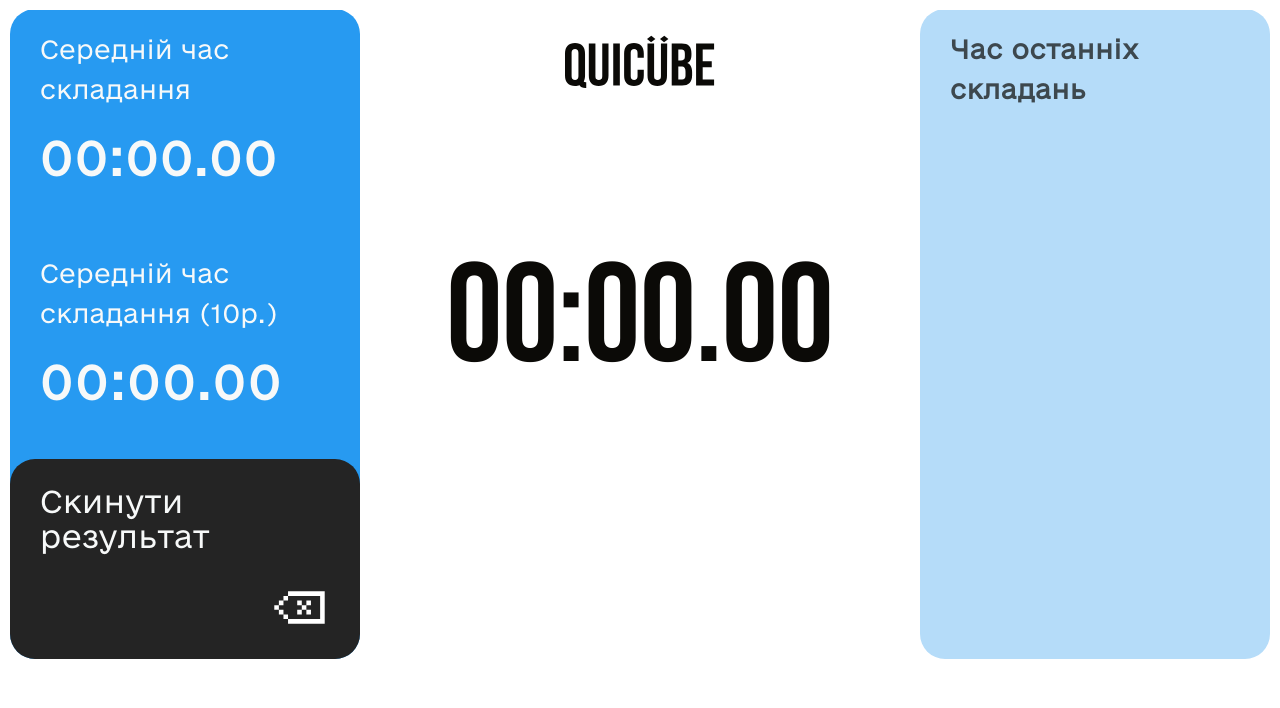
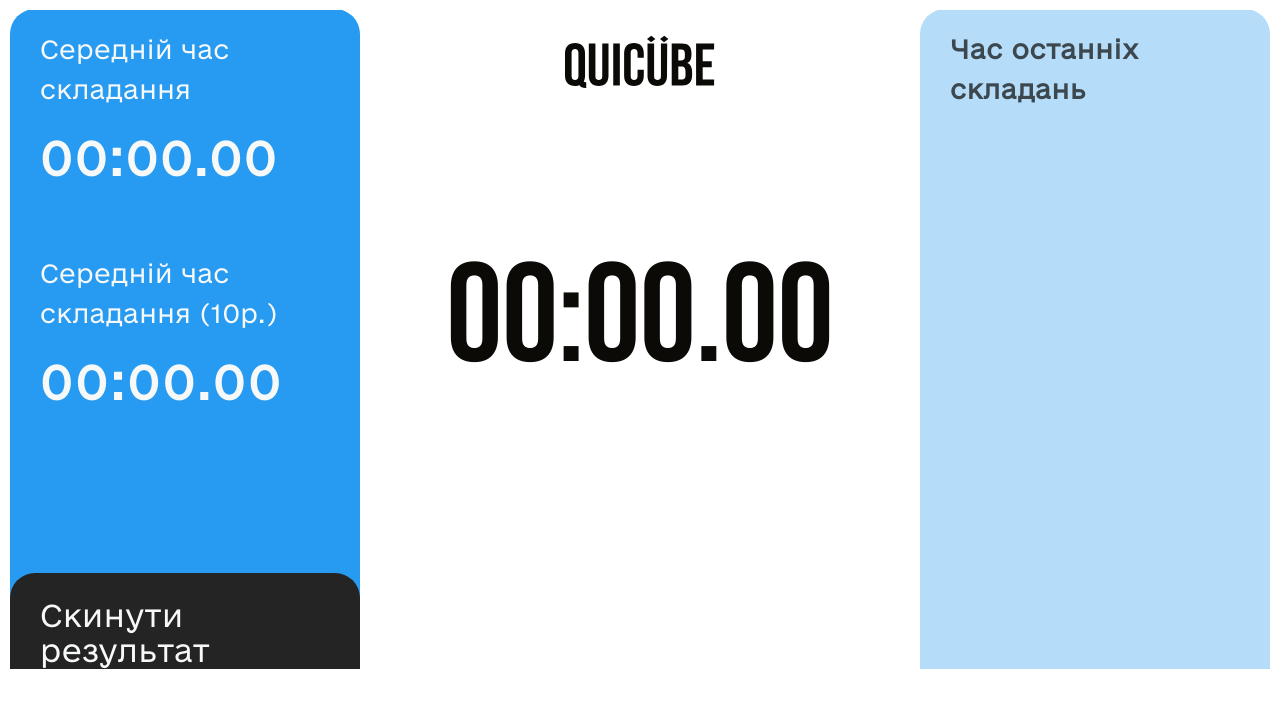
Before and after one commit to Sviatyc/quicube, a React (Vite) app: page / in a window 1280 px wide. Shown: the top 708 px of the page. Built offline with nearby package versions, Linux system fonts and the light colour scheme.

Commit message:
redid design css

```diff
--- a/src/components/Design/design.css
+++ b/src/components/Design/design.css
@@ -1,8 +1,13 @@
+body{
+  overflow-y: hidden;
+}
+
 .wrapper {
   padding: 0 10px;
   margin-top: 10px;
   overflow-y: hidden;
 }
+
 
 .logo__block {
   width: 150px;
@@ -23,7 +28,7 @@
 
 .middle__times__table {
   width: 486px;
-  height: 880px;
+  height: 93vh;
   background-color: #279af1;
   border-radius: 25px;
   color: #f7f9f9;
@@ -98,7 +103,7 @@
 
 .last__times__table {
   width: 486px;
-  height: 865px;
+  height: 91vh;
   margin-top: -80px;
   border-radius: 25px;
   background-color: #b5dcf9;
@@ -133,13 +138,14 @@
   .first__side,
   .third__side {
     width: 450px;
-    height: 880px;
   }
   .middle__times__table {
     width: 450px;
+    height: 93vh;
   }
   .last__times__table {
     width: 450px;
+    height: 91vh;
   }
   .main__timer {
     font-size: 210px;
@@ -152,12 +158,12 @@
   }
   .middle__times__table {
     width: 430px;
-    height: 700px;
+    height: 93vh;
     padding-top: 20px;
   }
   .last__times__table {
     width: 430px;
-    height: 700px;
+    height: 93vh;
     padding-top: 20px;
   }
   .reset__block {
@@ -241,11 +247,12 @@
   }
   .middle__times__table {
     width: 350px;
-    height: 630px;
+    height: 93vh;
   }
   .last__times__table {
     width: 350px;
-    height: 630px;
+    height: 93vh;
+
   }
   .reset__block {
     height: 200px;
@@ -376,11 +383,11 @@
   }
   .middle__times__table {
     width: 270px;
-    height: 500px;
+    height: 93vh;
   }
   .last__times__table {
     width: 270px;
-    height: 500px;
+    height: 93vh;
   }
   .reset__block {
     height: 150px;
@@ -430,11 +437,11 @@
   }
   .middle__times__table {
     width: 240px;
-    height: 450px;
+    height: 93vh;
   }
   .last__times__table {
     width: 240px;
-    height: 450px;
+    height: 93vh;
   }
   .reset__block {
     height: 140px;
@@ -481,11 +488,11 @@
   }
   .middle__times__table {
     width: 210px;
-    height: 400px;
+    height: 93vh;
   }
   .last__times__table {
     width: 210px;
-    height: 400px;
+    height: 93vh;
   }
   .reset__block {
     height: 120px;
@@ -537,11 +544,11 @@
   }
   .middle__times__table {
     width: 180px;
-    height: 360px;
+    height: 93vh;
   }
   .last__times__table {
     width: 180px;
-    height: 360px;
+    height: 93vh;
   }
   .reset__block {
     height: 110px;
@@ -589,11 +596,11 @@
   }
   .middle__times__table {
     width: 150px;
-    height: 330px;
+    height: 93vh;
   }
   .last__times__table {
     width: 150px;
-    height: 330px;
+    height: 93vh;
   }
   .reset__block {
     height: 100px;
```
